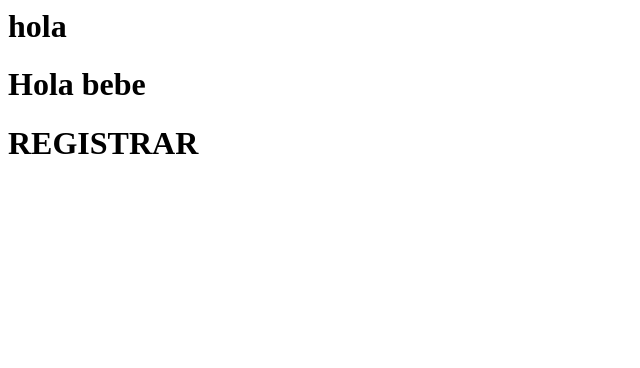
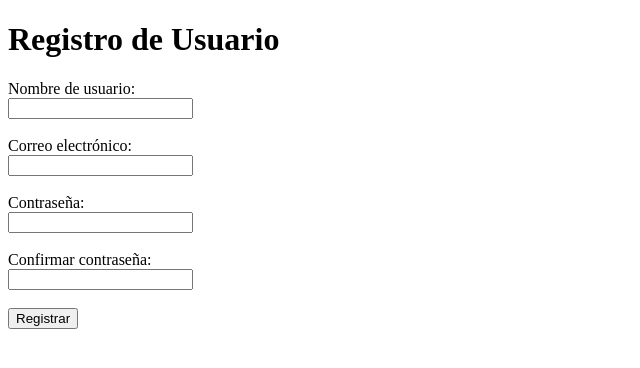
Before and after one commit to pachesami/directorioEmpresas, a Django app: page /signup/ in a window 1280 px wide. Shown: the top 368 px of the page, without its empty margins (0-640 px from the left). Run offline with Django 5.2, Linux system fonts and the light colour scheme.

Commit message:
Formularios

```diff
--- a/Empresa/urls.py
+++ b/Empresa/urls.py
@@ -20,8 +20,10 @@ from myapp import views
 
 urlpatterns = [
     path('admin/', admin.site.urls),
-    path('', views.signip),
-    path('signup/', views.signup)
+    path('', views.signip, name= 'Login'),
+    path('signup/', views.signup, name= 'Register'),
+    path('home/', views.home)
+
 
 
 ]
--- /dev/null
+++ b/myapp/templates/home.html
@@ -0,0 +1 @@
+<h1>Hola</h1>
--- a/myapp/templates/signup.html
+++ b/myapp/templates/signup.html
@@ -1,4 +1,32 @@
-<h1>hola</h1>
-<h1>Hola bebe</h1>
 
-<h1>REGISTRAR</h1>
+<!DOCTYPE html>
+<html lang="es">
+<head>
+  <meta charset="UTF-8">
+  <meta name="viewport" content="width=device-width, initial-scale=1.0">
+  <title>Registro</title>
+</head>
+<body>
+    <div>
+  <h1>Registro de Usuario</h1>
+
+  <form action="/registro" method="POST">
+    <label for="username">Nombre de usuario:</label><br>
+    <input type="text" id="username" name="username" required><br><br>
+
+    <label for="email">Correo electrónico:</label><br>
+    <input type="email" id="email" name="email" required><br><br>
+
+    <label for="password">Contraseña:</label><br>
+    <input type="password" id="password" name="password" required><br><br>
+
+    <label for="confirm_password">Confirmar contraseña:</label><br>
+    <input type="password" id="confirm_password" name="confirm_password" required><br><br>
+
+    <button type="submit">Registrar</button>
+    </div>
+  </form>
+
+
+</body>
+</html>
--- a/myapp/views.py
+++ b/myapp/views.py
@@ -1,4 +1,5 @@
 from django.shortcuts import render
+
 
 
 def signip (request):
@@ -7,5 +8,5 @@ def signip (request):
 def signup (request):
     return render(request, 'signup.html')
 
-def create (request):
-    return HttpResponse("Hola create")
+def home (request):
+    return render(request, 'home.html')
```
Also changed, not shown: myapp/templates/signip.html (+26 -2 lines), db.sqlite3, myapp/templates/edit.html (added).
